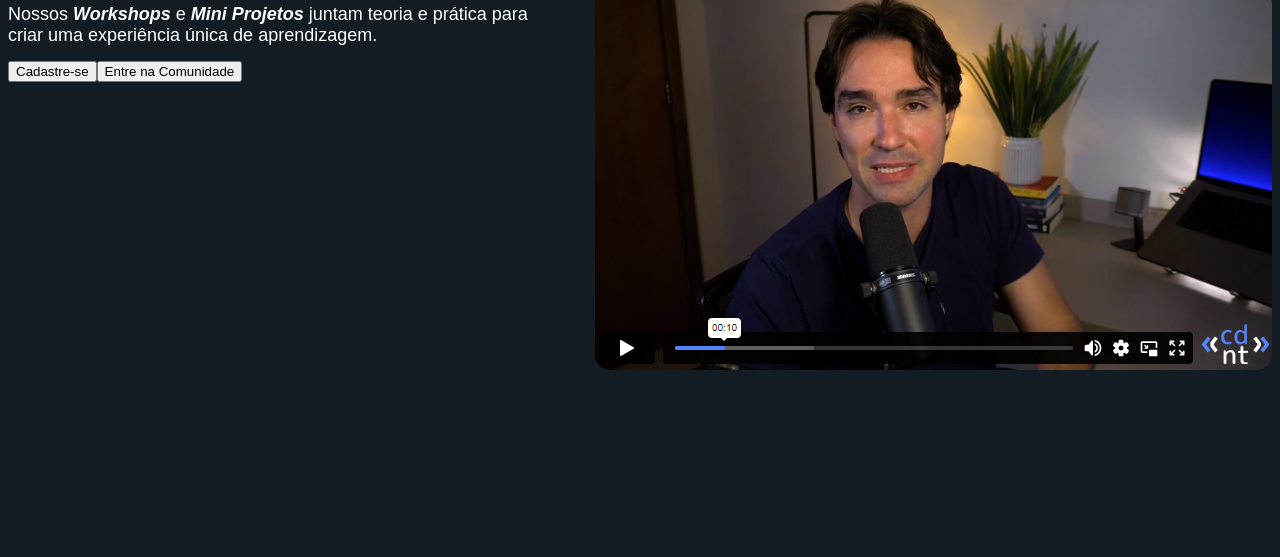
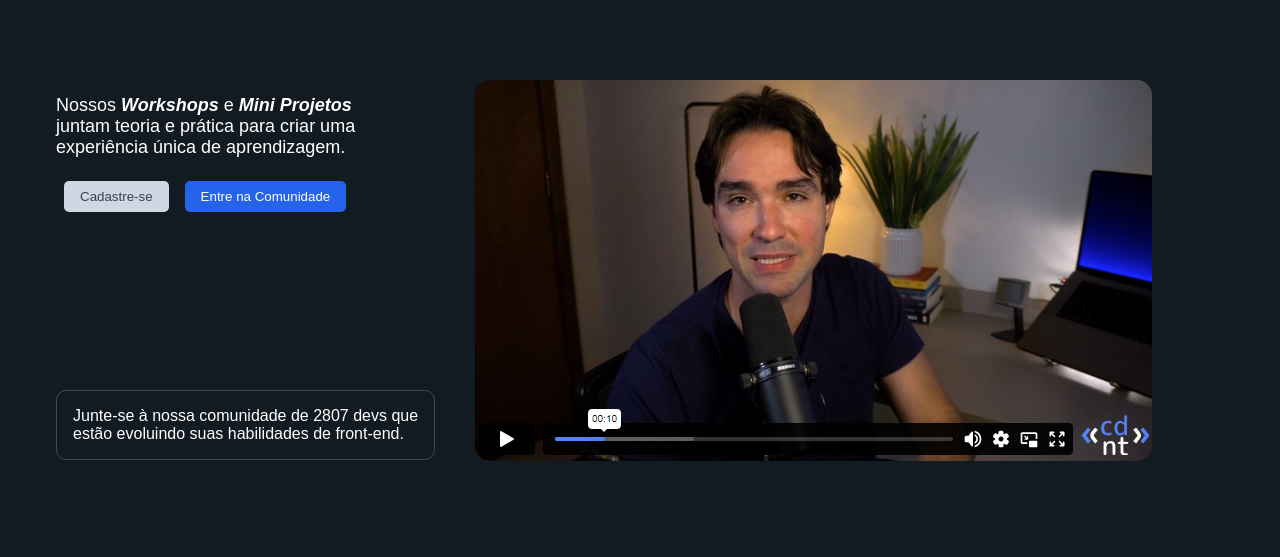
Before and after one commit to CauaDutra/codante, a plain HTML site: page index.html in a window 1280 px wide. Shown: the part 327-884 px from the top of the page. Before the commit the page ends 800 px from the top, so only its background shows below. Drawn offline with Linux system fonts and the light colour scheme.

Commit message:
buttons and students section

```diff
--- a/index.html
+++ b/index.html
@@ -12,7 +12,7 @@
       rel="stylesheet"
     />
   </head>
-  <body style="background-color: #131b23">
+  <body style="background-color: #121a22">
     <div class="header">
       <ul>
         <li class="li-logo">
@@ -34,12 +34,19 @@
       <section class="section1">
         <h2>
           Nossos <span class="h2workshop"> Workshops</span> e
-          <span class="h2workshop">Mini Projetos</span> juntam teoria e prática
-          para criar uma experiência única de aprendizagem.
+          <span class="h2workshop">Mini Projetos</span><br />
+          juntam teoria e prática para criar uma<br />
+          experiência única de aprendizagem.
         </h2>
         <div class="buttons">
-          <button type="button">Cadastre-se</button>
-          <button type="button">Entre na Comunidade</button>
+          <button type="button" class="button1">Cadastre-se</button>
+          <button type="button" class="button2">Entre na Comunidade</button>
+        </div>
+        <div class="alunos">
+          <h3>
+            Junte-se à nossa comunidade de 2807 devs que<br />
+            estão evoluindo suas habilidades de front-end.
+          </h3>
         </div>
       </section>
       <img src="videocodante.png" alt="print do video" class="video" />
--- a/style.css
+++ b/style.css
@@ -78,6 +78,11 @@ h1 {
 }
 .middle {
   display: flex;
+  margin-top: 60px;
+  padding-left: 48px;
+  padding-right: 48px;
+  margin-top: 96px;
+  margin-bottom: 96px;
 }
 .video {
   border-radius: 15px;
@@ -104,4 +109,43 @@ h2 {
 .buttons {
   display: flex;
   width: 100%;
+  justify-content: left;
 }
+.button1 {
+  margin: 8px;
+  background-color: #cdd8e4;
+  font-family: "Inter var", sans-serif;
+  color: #374151;
+  border: none;
+  border-radius: 5px;
+  padding-top: 8px;
+  padding-bottom: 8px;
+  padding-right: 16px;
+  padding-left: 16px;
+}
+.button2 {
+  margin: 8px;
+  background-color: #2563eb;
+  font-family: "Inter var", sans-serif;
+  color: white;
+  border: none;
+  border-radius: 5px;
+  padding-top: 8px;
+  padding-bottom: 8px;
+  padding-right: 16px;
+  padding-left: 16px;
+}
+.alunos {
+  border: 0.2px solid rgba(255, 255, 255, 0.2);
+  border-radius: 10px;
+  padding: 16px;
+  margin-top: 170px;
+}
+h3 {
+  display: flex;
+  font-family: "Inter var", sans-serif;
+  color: white;
+  font-weight: 400;
+  font-size: 16px;
+  margin: 0px;
+}
```
